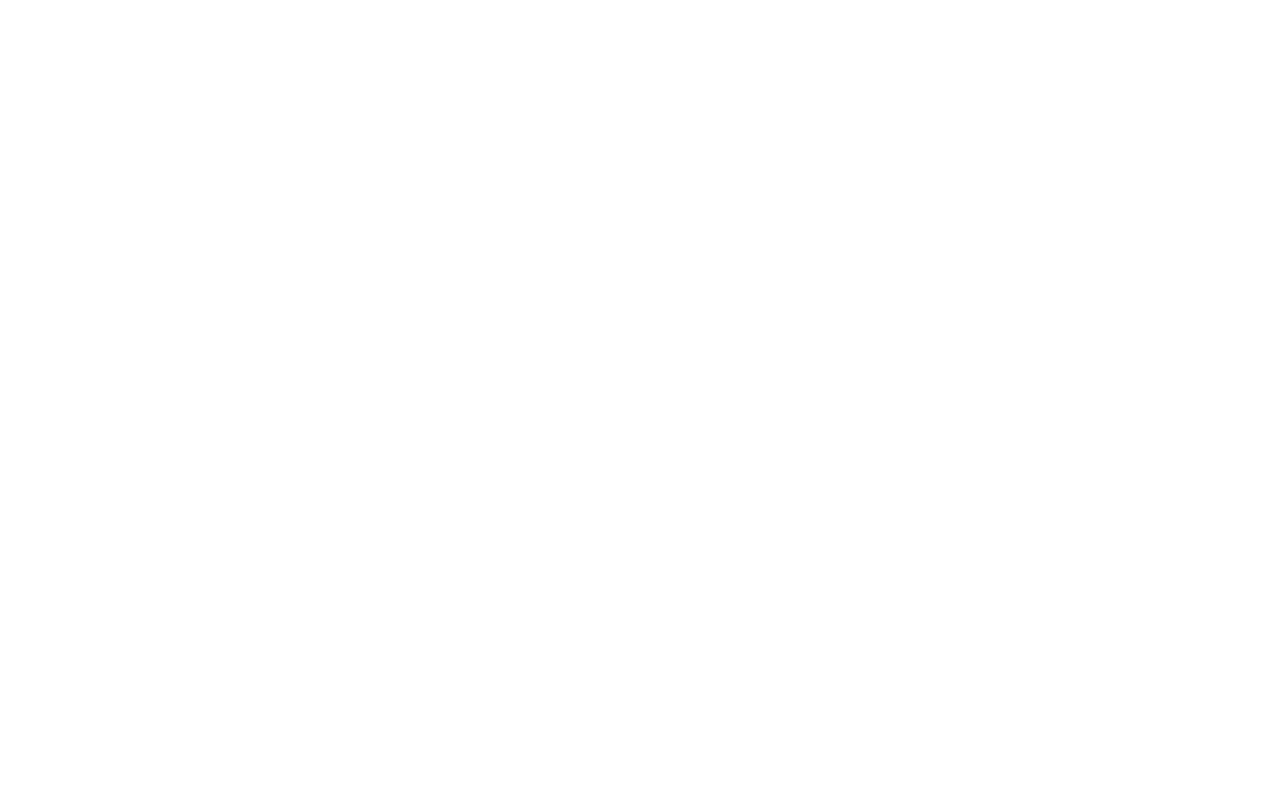
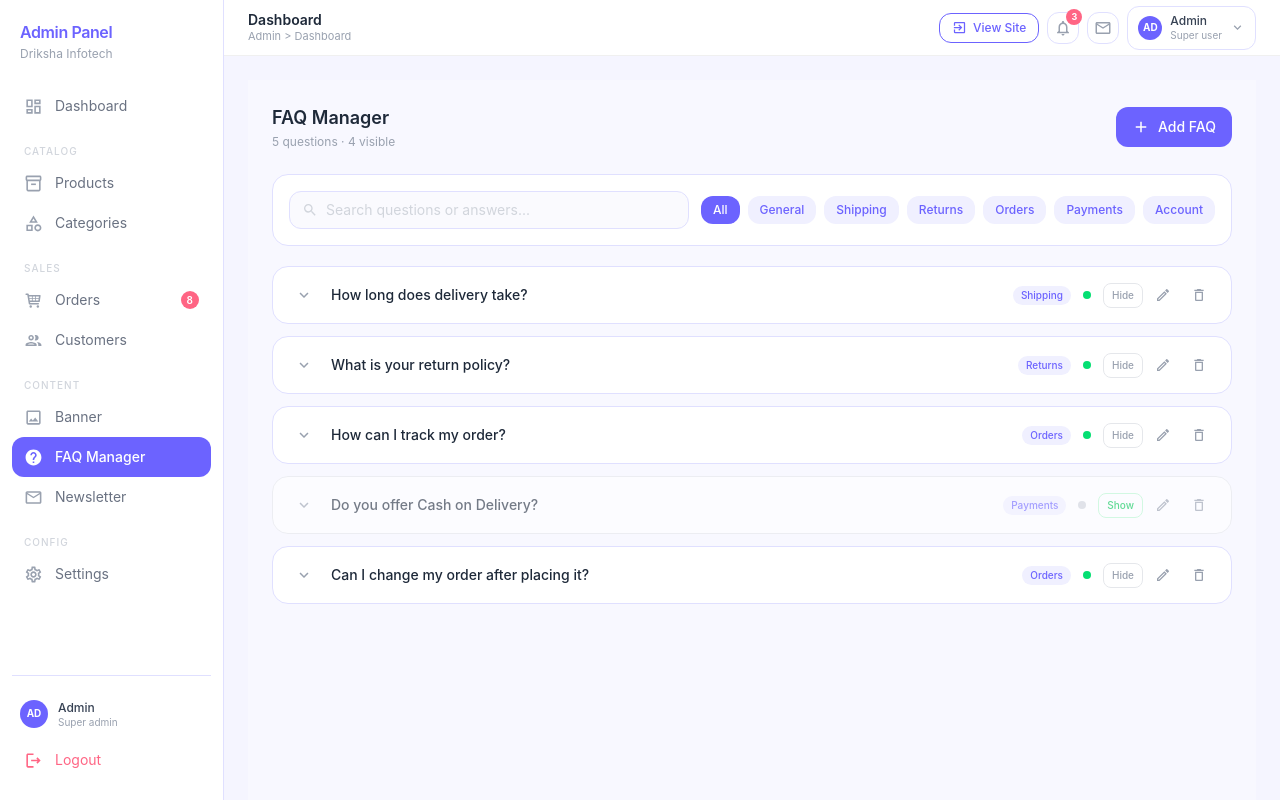
Before and after one commit to OmGadge01/driksha-ecommerce, a React (Vite) app in the folder frontend/: page /admin/faq in a window 1280 px wide. Before the commit this address had no page. Built offline with nearby package versions, Linux system fonts and the light colour scheme.

Commit message:
update routes

```diff
--- a/frontend/src/routes/AdminRoutes.jsx
+++ b/frontend/src/routes/AdminRoutes.jsx
@@ -8,43 +8,34 @@
 import Categories from "../pages/admin/Categories";
 import Orders from "../pages/admin/Orders";
 import Customers from "../pages/admin/Customers";
+import Settings from "../pages/admin/Settings";
+import Banner from "../pages/admin/Banner";
+import FaqManager from "../pages/admin/FaqManager";
+import Newsletter from "../pages/admin/Newsletter";
+import AdminProfile from "../pages/admin/AdminProfile";
+import AdminChangePassword from "../pages/admin/AdminChangePassword";
 
 const AdminRoutes = () => {
   return (
-    <Route
-      path="/admin"
-      element={<AdminLayout />}
-    >
+    <Route path="/admin" element={<AdminLayout />}>
       <Route index element={<Dashboard />} />
 
       <Route path="products">
         <Route index element={<Products />} />
-
-        <Route
-          path="add"
-          element={<ProductForm />}
-        />
-
-        <Route
-          path="edit/:id"
-          element={<ProductForm />}
-        />
+        <Route path="add" element={<ProductForm />} />
+        <Route path="edit/:id" element={<ProductForm />} />
       </Route>
 
-      <Route
-        path="categories"
-        element={<Categories />}
-      />
+      <Route path="categories" element={<Categories />} />
+      <Route path="orders" element={<Orders />} />
+      <Route path="customers" element={<Customers />} />
+      <Route path="settings" element={<Settings />} />
+      <Route path="banner" element={<Banner />} />
+      <Route path="faq" element={<FaqManager />} />
+      <Route path="newsletter" element={<Newsletter />} />
+      <Route path="profile" element={<AdminProfile />} />
+      <Route path="change-password" element={<AdminChangePassword />} />
 
-      <Route
-        path="orders"
-        element={<Orders />}
-      />
-
-      <Route
-        path="customers"
-        element={<Customers />}
-      />
     </Route>
   );
 };
```
